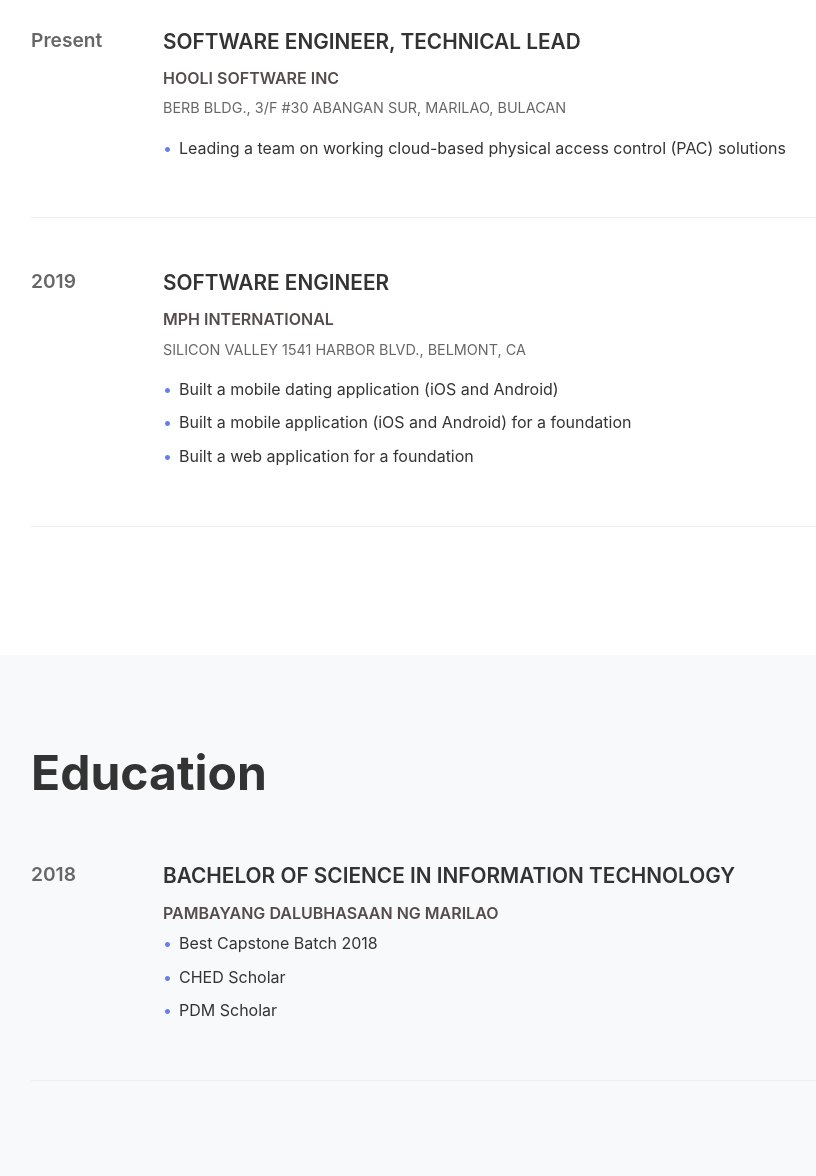
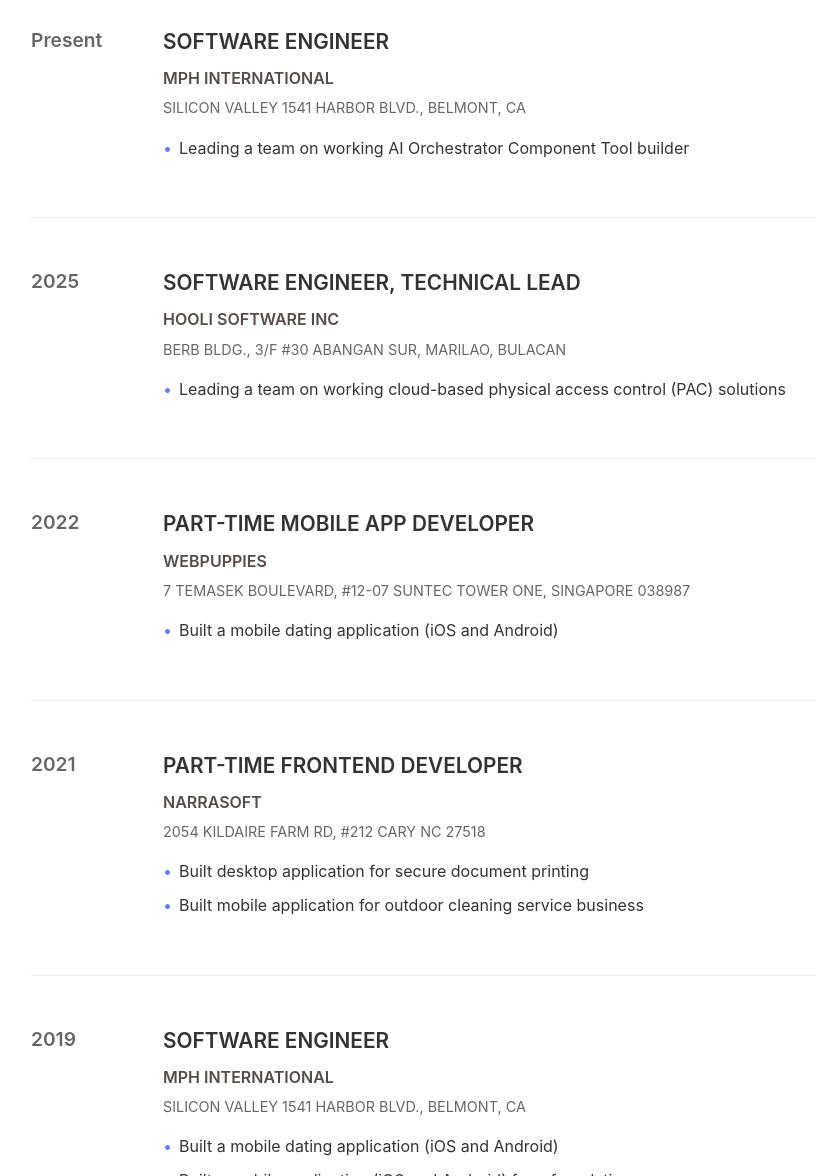
Before and after one commit to ericksondelacruz/about-me, a plain HTML site: page index.html in a window 1280 px wide. Shown: the part 980-2156 px from the top of the page, without its empty margins (41-857 px from the left). Drawn offline with Linux system fonts and the light colour scheme.

Commit message:
Add part-time work experience history

```diff
--- a/index.html
+++ b/index.html
@@ -88,11 +88,54 @@
 					<div class="experience-header">
 						<div class="experience-year">Present</div>
 						<div class="experience-details">
+							<div class="job-title">SOFTWARE ENGINEER</div>
+							<div class="company">MPH INTERNATIONAL</div>
+							<div class="location">SILICON VALLEY 1541 HARBOR BLVD., BELMONT, CA</div>
+							<ul class="responsibilities">
+								<li>Leading a team on working AI Orchestrator Component Tool builder</li>
+							</ul>
+						</div>
+					</div>
+				</div>
+
+				<div class="experience-item">
+					<div class="experience-header">
+						<div class="experience-year">2025</div>
+						<div class="experience-details">
 							<div class="job-title">SOFTWARE ENGINEER, TECHNICAL LEAD</div>
 							<div class="company">HOOLI SOFTWARE INC</div>
 							<div class="location">BERB BLDG., 3/F #30 ABANGAN SUR, MARILAO, BULACAN</div>
 							<ul class="responsibilities">
 								<li>Leading a team on working cloud-based physical access control (PAC) solutions</li>
+							</ul>
+						</div>
+					</div>
+				</div>
+
+				<div class="experience-item">
+					<div class="experience-header">
+						<div class="experience-year">2022</div>
+						<div class="experience-details">
+							<div class="job-title">PART-TIME MOBILE APP DEVELOPER</div>
+							<div class="company">WEBPUPPIES</div>
+							<div class="location">7 TEMASEK BOULEVARD, #12-07 SUNTEC TOWER ONE, SINGAPORE 038987</div>
+							<ul class="responsibilities">
+								<li>Built a mobile dating application (iOS and Android)</li>
+							</ul>
+						</div>
+					</div>
+				</div>
+
+				<div class="experience-item">
+					<div class="experience-header">
+						<div class="experience-year">2021</div>
+						<div class="experience-details">
+							<div class="job-title">PART-TIME FRONTEND DEVELOPER</div>
+							<div class="company">NARRASOFT</div>
+							<div class="location">2054 KILDAIRE FARM RD, #212 CARY NC 27518</div>
+							<ul class="responsibilities">
+								<li>Built desktop application for secure document printing</li>
+								<li>Built mobile application for outdoor cleaning service business</li>
 							</ul>
 						</div>
 					</div>
```
